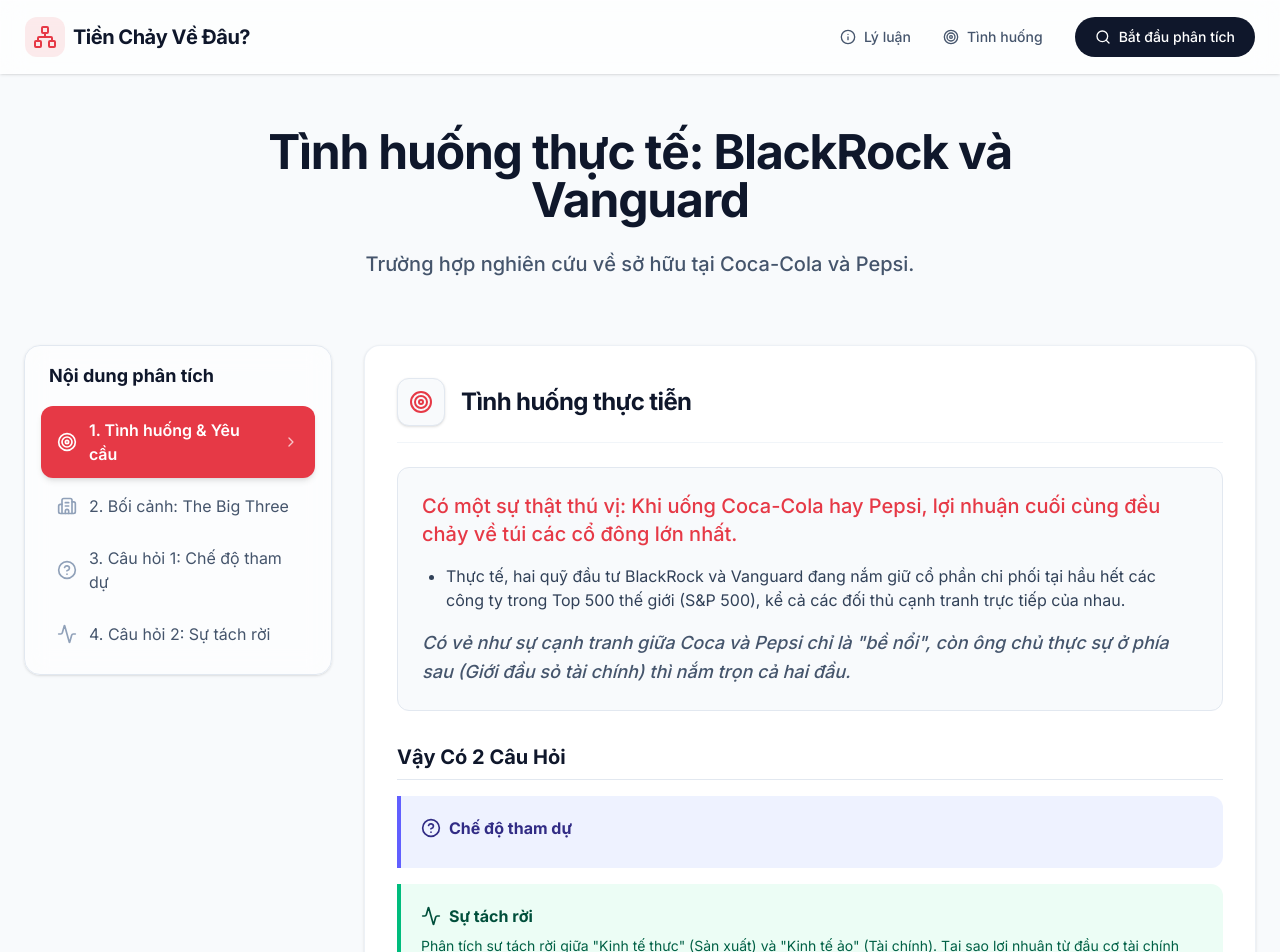
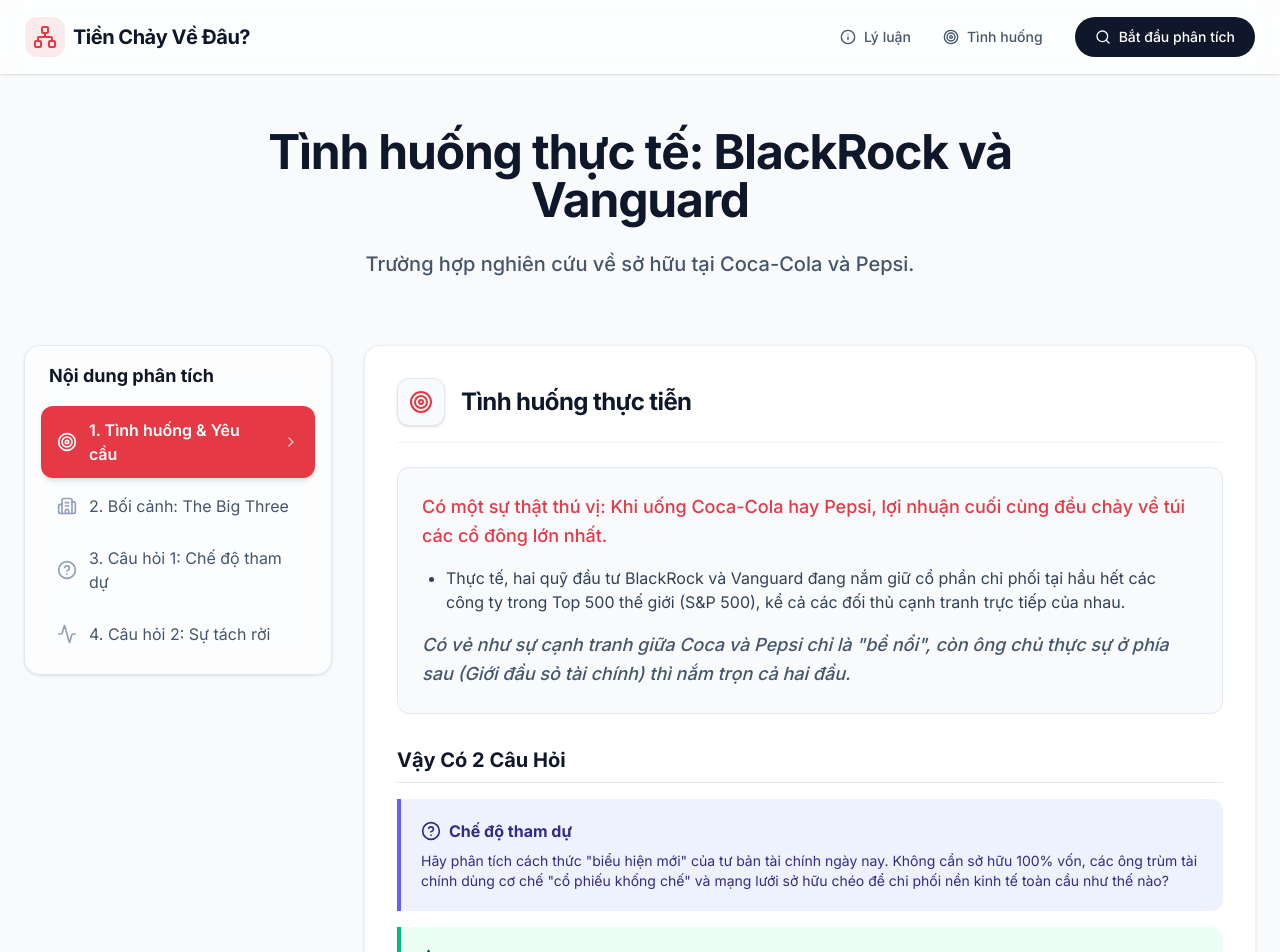
Before and after one commit to GhostyAD-TranThanhTrung/mln122-Chuong4, a React (Vite) app: page /situation in a window 1280 px wide. Shown: the top 952 px of the page. Built offline with nearby package versions, Linux system fonts and the light colour scheme.

Commit message:
feat: add SituationPage component to handle situational analysis view

```diff
--- a/src/pages/SituationPage.tsx
+++ b/src/pages/SituationPage.tsx
@@ -145,7 +145,7 @@
     <div className="space-y-10 animate-in fade-in slide-in-from-right-4 duration-500">
       <SectionCard title="Tình huống thực tiễn" icon={<Target className="text-marx-red" />}>
         <div className="bg-slate-50 p-6 rounded-xl border border-slate-200 text-slate-800 text-lg leading-relaxed mb-8">
-          <p className="mb-4 font-medium text-marx-red text-xl">
+          <p className="mb-4 font-medium text-marx-red text-l">
             Có một sự thật thú vị: Khi uống Coca-Cola hay Pepsi, lợi nhuận cuối cùng đều chảy về túi các cổ đông lớn nhất.
           </p>
           <ul className="list-disc ml-6 space-y-2 text-base text-slate-700">
@@ -165,6 +165,9 @@
             <h5 className="font-bold text-indigo-900 mb-2 flex items-center gap-2">
               <HelpCircle className="w-5 h-5" /> Chế độ tham dự
             </h5>
+            <p className="text-indigo-900 text-sm">
+              Hãy phân tích cách thức "biểu hiện mới" của tư bản tài chính ngày nay. Không cần sở hữu 100% vốn, các ông trùm tài chính dùng cơ chế "cổ phiếu khống chế" và mạng lưới sở hữu chéo để chi phối nền kinh tế toàn cầu như thế nào?
+            </p>
           </div>
 
           <div className="bg-emerald-50 border-l-4 border-emerald-500 p-5 rounded-r-xl">
```
